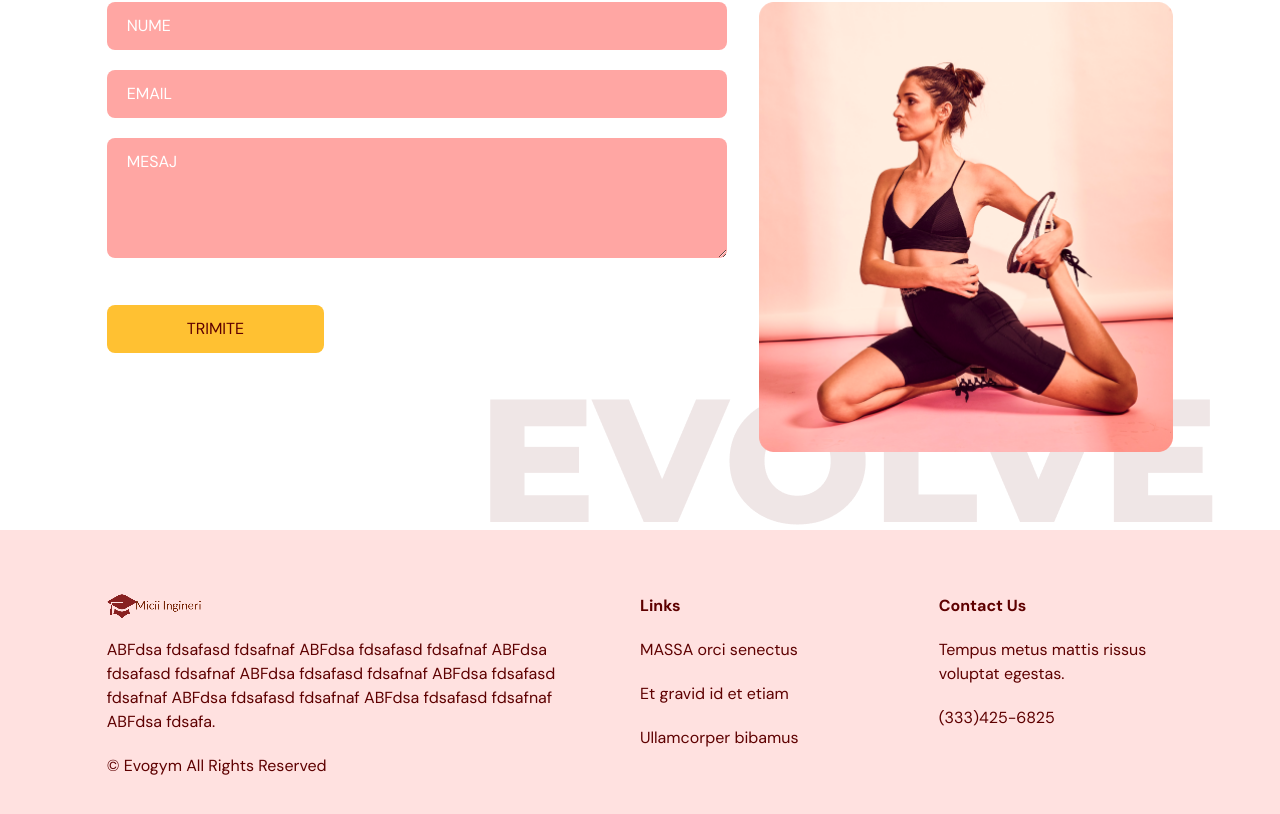
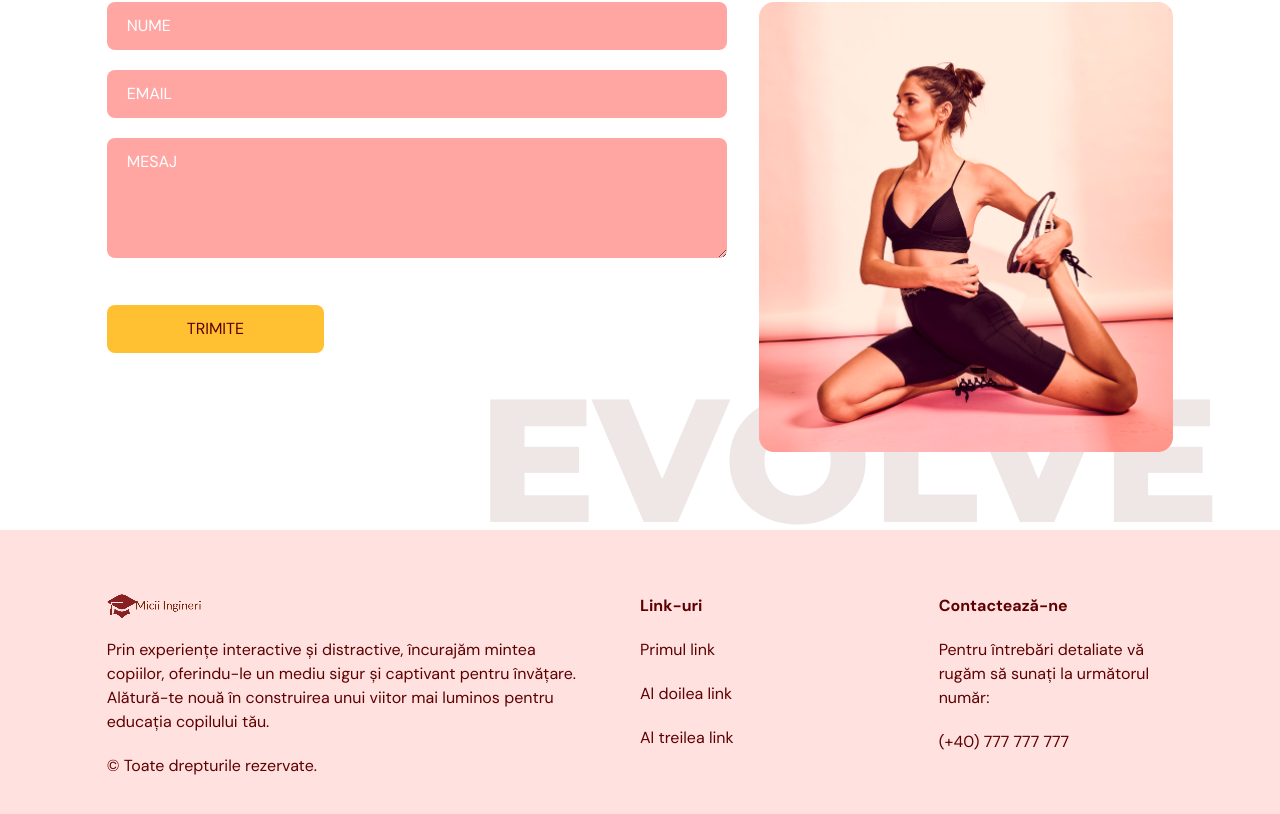
Before and after one commit to DragosGeornoiu/courses-website, a React (Vite) app in the folder couses-typescript/: page / in a window 1280 px wide. Shown: the part 4137-4951 px from the top of the page. Built offline with nearby package versions, Linux system fonts and the light colour scheme.

Commit message:
Internationalization for footer.

```diff
--- a/couses-typescript/src/locales/en.json
+++ b/couses-typescript/src/locales/en.json
@@ -10,6 +10,7 @@
     "name": "NAME",
     "message": "MESSAGE",
     "submit": "SUBMIT",
+    "phoneNumber": "(+40) 777 777 777",
     "home.textMessage": "Courses specially designed for children by specialists in the field.",
     "benefits.title": "What we offer?",
     "benefits.one.title": "Experienced Trainers",
@@ -42,5 +43,13 @@
     "ourclasses.class.tbd.name": "To BE ANNOUNCED",
     "ourclasses.title": "OUR CLASSES",
     "ourclasses.paragraph": "Embark on engaging journeys into the world of knowledge through our specialized classes! From introductory coding modules in Scratch, taking the first steps into the coding universe, to interactive adventures in robotics or digital artistic creations, each class is an opportunity for exploration and enjoyable learning. We provide a diverse range of lessons tailored to age and interests, fostering creativity, critical thinking, and practical skill development. We look forward to providing our children with an enchanting educational experience and guiding them in the discovery of their passions.",
-    "contactus.paragraph": "Explore exciting learning opportunities for your child. Join now and prepare them for a journey filled with discoveries and success! For more details and registrations, reach out to us at the email address or phone number below."
+    "contactus.paragraph": "Explore exciting learning opportunities for your child. Join now and prepare them for a journey filled with discoveries and success! For more details and registrations, reach out to us at the email address or phone number below.",
+    "footer.paragraph": "Empowering young minds through interactive and fun learning experiences, our website fosters a love for knowledge in a safe and engaging environment. Join us in shaping a brighter future for your child's education.",
+    "footer.copyright": "© All rights reserved."    ,
+    "footer.link.title": "Links",
+    "footer.link.first": "First Link",
+    "footer.link.second": "Second Link",
+    "footer.link.third": "Third link",
+    "footer.contactus.title": "Contact Us",
+    "footer.contactus.paragraph.first": "For detailed inquiries please call the followin number:"
   }
--- a/couses-typescript/src/locales/ro.json
+++ b/couses-typescript/src/locales/ro.json
@@ -10,6 +10,7 @@
     "name": "NUME",
     "message": "MESAJ",
     "submit": "TRIMITE",
+    "phoneNumber": "(+40) 777 777 777",
     "home.textMessage": "Cursuri special gandite pentru copii de catre specialisti in domeniu.",
     "benefits.title": "Ce oferim?",
     "benefits.one.title": "Instruitori Experimentați",
@@ -37,6 +38,13 @@
     "ourclasses.class.tbd.name": "De Anunțat",
     "ourclasses.title": "CLASELE NOASTRE",
     "ourclasses.paragraph": "Bucură-te de călătorii captivante în lumea cunoașterii prin clasele noastre specializate! De la module de programare în Scratch, care fac primii pași în universul codului, până la aventuri interactive în robotică sau creații artistice digitale, fiecare clasă este o ocazie de explorare și învățare plăcută. Oferim lecții diversificate, adaptate vârstei și intereselor, încurajând creativitatea, gândirea critică și dezvoltarea abilităților practice. Așteptăm cu nerăbdare să le oferim copiilor noștri o experiență educațională încântătoare și să-i ghidăm în descoperirea pasiunilor lor.",
-    "contactus.paragraph": "Descoperă oportunitățile de învățare captivante pentru copilul tău. Alătură-te acum și pregătește-l pentru o călătorie plină de descoperiri și succes! Pentru detalii suplimentare și înscrieri, contactează-ne la adresa de e-mail sau numărul de telefon de mai jos."
-
+    "contactus.paragraph": "Descoperă oportunitățile de învățare captivante pentru copilul tău. Alătură-te acum și pregătește-l pentru o călătorie plină de descoperiri și succes! Pentru detalii suplimentare și înscrieri, contactează-ne la adresa de e-mail sau numărul de telefon de mai jos.",
+    "footer.paragraph": "Prin experiențe interactive și distractive, încurajăm mintea copiilor, oferindu-le un mediu sigur și captivant pentru învățare. Alătură-te nouă în construirea unui viitor mai luminos pentru educația copilului tău.",
+    "footer.copyright": "© Toate drepturile rezervate.",
+    "footer.link.title": "Link-uri",
+    "footer.link.first": "Primul link",
+    "footer.link.second": "Al doilea link",
+    "footer.link.third": "Al treilea link",
+    "footer.contactus.title": "Contactează-ne",
+    "footer.contactus.paragraph.first": "Pentru întrebări detaliate vă rugăm să sunați la următorul număr:"
   }
--- a/couses-typescript/src/scenes/footer/index.tsx
+++ b/couses-typescript/src/scenes/footer/index.tsx
@@ -1,29 +1,29 @@
 import Logo from "@/assets/Logo.png"
+import { useTranslation } from 'react-i18next';
 
 const Footer = () => {
+  const { t } = useTranslation();
   return <footer className="bg-primary-100 py-16">
     <div className="justify-content mx-auto w-5/6 gap-16 md:flex">
         <div className="mt-16 basis-1/2 md:mt-0">
             <img alt='logo' src={Logo} />
             <p className="my-5">
-                ABFdsa fdsafasd fdsafnaf ABFdsa fdsafasd fdsafnaf ABFdsa fdsafasd fdsafnaf
-                ABFdsa fdsafasd fdsafnaf ABFdsa fdsafasd fdsafnaf ABFdsa fdsafasd fdsafnaf
-                ABFdsa fdsafasd fdsafnaf ABFdsa fdsafa.
+            {t(`footer.paragraph`)}
             </p>
-            <p>© Evogym All Rights Reserved</p>
+            <p>{t(`footer.copyright`)}</p>
         </div>
 
         <div className="mt-16 basis-1/4 md:mt-0">
-            <h4 className="font-bold">Links</h4>
-            <p className="my-5">MASSA orci senectus</p>
-            <p className="my-5">Et gravid id et etiam</p>
-            <p>Ullamcorper bibamus</p>
+            <h4 className="font-bold">{t(`footer.link.title`)}</h4>
+            <p className="my-5">{t(`footer.link.first`)}</p>
+            <p className="my-5">{t(`footer.link.second`)}</p>
+            <p>{t(`footer.link.third`)}</p>
         </div>
 
         <div className="mt-16 basis-1/4 md:mt-0">
-            <h4 className="font-bold">Contact Us</h4>
-            <p className="my-5">Tempus metus mattis rissus voluptat egestas.</p>
-            <p>(333)425-6825</p>
+            <h4 className="font-bold">{t(`footer.contactus.title`)}</h4>
+            <p className="my-5">{t(`footer.contactus.paragraph.first`)}</p>
+            <p>{t(`phoneNumber`)}</p>
         </div>
     </div>
 
```
